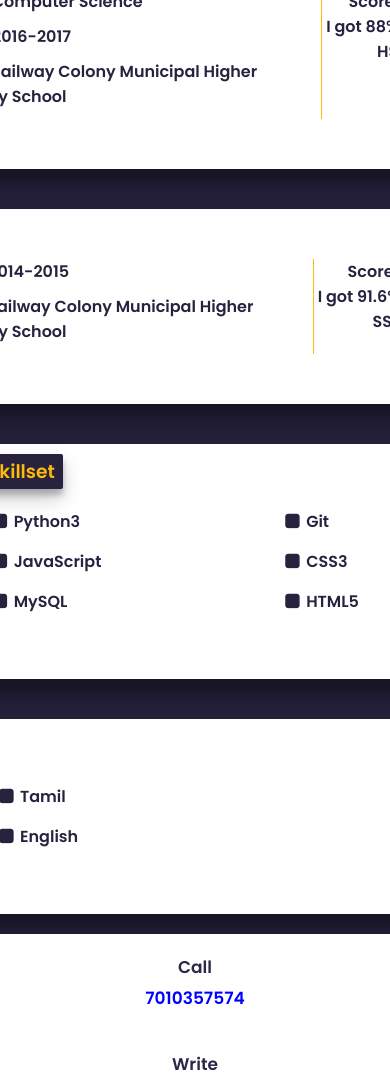
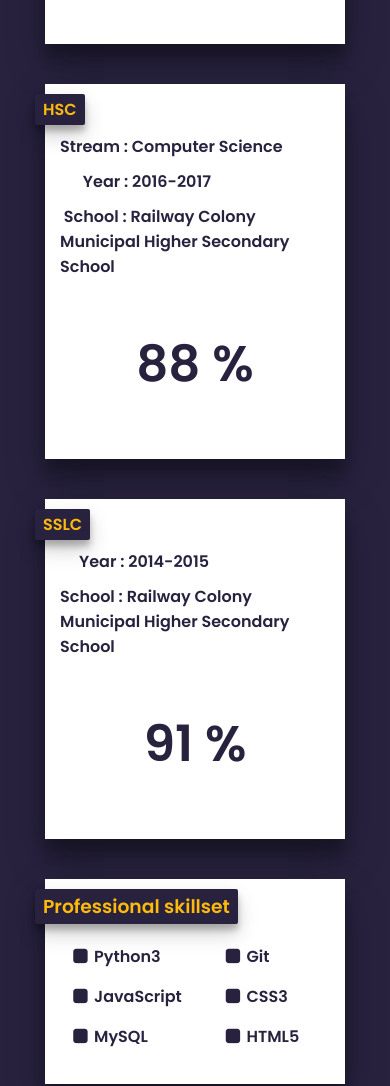
Before and after one commit to dharnish-dev/Portfolio, a plain HTML site: page resume.html in a window 390 px wide. Shown: the part 726-1812 px from the top of the page. Drawn offline with Linux system fonts and the light colour scheme.

Commit message:
fix bugs on resume page

```diff
--- a/css/resume.css
+++ b/css/resume.css
@@ -57,7 +57,8 @@ main{
 .sub-heading{
     margin-top: 80px;
     margin-bottom: 30px;
-    width: 650px;
+    /* width: 650px; */
+    width: 47vw;
     color: #ffffff;
     display: flex;
     justify-content: space-between;
@@ -90,7 +91,8 @@ main{
 }
 
 .card{
-    width: 650px;
+    /* width: 650px; */
+    width: 47vw;
     margin: 20px 0;
     display: flex;
     /* justify-content: space-around; */
@@ -122,19 +124,36 @@ main{
 
 }
 
-.left-side-text{
-    text-align: left;
-    border-right: 1px solid #FEBB0B;
-}
-
 .left-side-text p{
     margin-bottom: 10px;
 }
 
 .right-side-text{
-    text-align: center;
+    width: 40%;
+    display: flex;
+    justify-content: center;
+    align-items: center;
 }
 
+.score-card{
+    width: 150px;
+    height: 150px;
+    /* background-color: #28223F; */
+    /* box-shadow: 0 10px 20px 0 rgba(0,0,0,0.19), -5px -5px 30px 7px rgba(0,0,0,0.23); */
+    border-radius: 5px;
+    transition: 0.4s;
+    display: flex;
+    justify-content: center;
+    align-items: center;
+    /* border: 1px solid #FEBB0B; */
+    /* box-shadow: 0 3px 6px rgba(0,0,0,0.16), 0 3px 6px rgba(0,0,0,0.23); */
+}
+
+.score-card p{
+    font-size: 50px;
+    /* text-shadow: 2px 2px 5px #FEBB0B; */
+    color: #28223F;
+}
 .skill-set div{
     width: 100%;
     display: flex;
@@ -161,3 +180,75 @@ main{
 .lang-div {
     margin-left: 100px;
 }
+
+@media screen and (max-width: 1106px){
+    .card{
+        width: 400px;
+        display: flex;
+        flex-direction: column;
+        justify-content: center;
+        align-items: center;
+    }
+    .sub-heading{
+        width: 400px;
+    }
+    .lang-div {
+        margin-left: 0px;
+    }
+}
+
+@media screen and (max-width: 469px){
+    .card{
+        width: 380px;
+        padding: 50px 20px 20px 20px;
+        display: flex;
+        flex-direction: column;
+        justify-content: center;
+        align-items: center;
+    }
+    .sub-heading{
+        width: 380px;
+    }
+}
+
+@media screen and (max-width: 432px){
+    .card{
+        width: 300px;
+        padding: 50px 15px 20px 15px;
+        display: flex;
+        flex-direction: column;
+        justify-content: center;
+        align-items: center;
+    }
+    .sub-heading{
+        width: 300px;
+    }
+    .skill-set div ul li:before, .lang-div ul li:before{
+        margin-left: 0;
+    }
+}
+@media screen and (max-width: 335px){
+    .course{
+        font-size: 15px;
+    }
+    .card{
+        width: 290px;
+        padding: 50px 20px 20px 20px;
+        font-size: 14px;
+    }
+    .sub-heading{
+        width: 290px;
+    }
+    .score-card p{
+        font-size: 40px;
+    }
+}
+@media screen and (max-width: 312px){
+    .card{
+        width: 270px;
+        padding: 50px 10px 20px 10px;
+    }
+    .sub-heading{
+        width: 270px;
+    }
+}
--- a/resume.html
+++ b/resume.html
@@ -52,7 +52,7 @@
                     <a href="#" class="download-btn">Download CV</a>
                 </div>
             </div>
-            <div class="card">
+            <div class="card card-one">
                 <div class="left-side-text">
                     <div class="course">College</div>
                     <p>Degree : Bachelor of Technology</p>
@@ -61,11 +61,12 @@
                     <p>College : Nandha College Of Technology</p>
                 </div>
                 <div class="right-side-text">
-                    <p>I got 75% CGPA</p>
-                    <p>About four years exp</p>
+                    <div class="score-card">
+                        <p>75&nbsp;%</p>
+                    </div>
                 </div>
             </div>
-            <div class="card">
+            <div class="card card-two">
                 <div class="left-side-text">
                     <div class="course">HSC</div>
                     <p>Stream : Computer Science</p>
@@ -73,23 +74,24 @@
                     <p>&nbsp;School : Railway Colony Municipal Higher Secondary School</p>
                 </div>
                 <div class="right-side-text">
-
-                    <p>Score : 1056</p>
-                    <p>I got 88% mark in HSC.</p>
+                    <div class="score-card">
+                        <p>88&nbsp;%</p>
+                    </div>
                 </div>
             </div>
-            <div class="card">
+            <div class="card card-three">
                 <div class="left-side-text">
                     <div class="course">SSLC</div>
                     <p>&nbsp; &nbsp; &nbsp;Year : 2014-2015</p>
                     <p>School : Railway Colony Municipal Higher Secondary School</p>
                 </div>
                 <div class="right-side-text">
-                    <p>Score : 458</p>
-                    <p>I got 91.6% mark in SSLC </p>
+                    <div class="score-card">
+                        <p>91&nbsp;%</p>
+                    </div>
                 </div>
             </div>
-            <div class="card skill-set">
+            <div class="card skill-set card-four">
                 <h3 class="course">Professional skillset</h3>
                 <div>
                     <div>
@@ -108,7 +110,7 @@
                     </div>
                 </div>
             </div>
-            <div class="card">
+            <div class="card card-five">
                 <h3 class="course">Languages</h3>
                 <div class="lang-div">
                     <ul>
```
